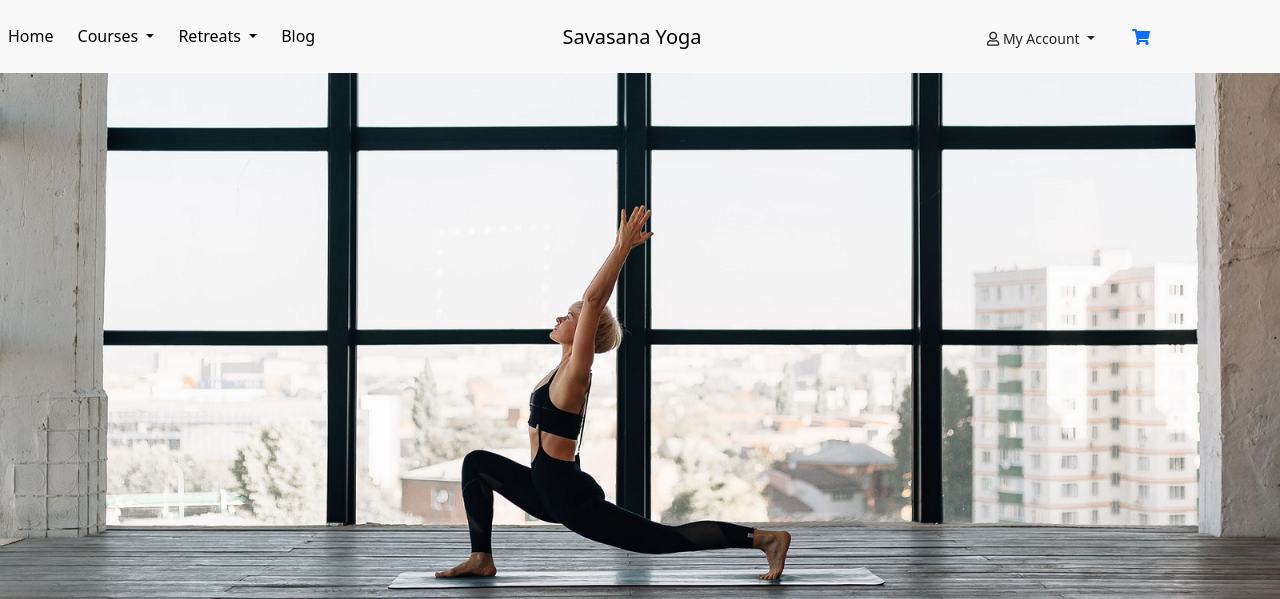
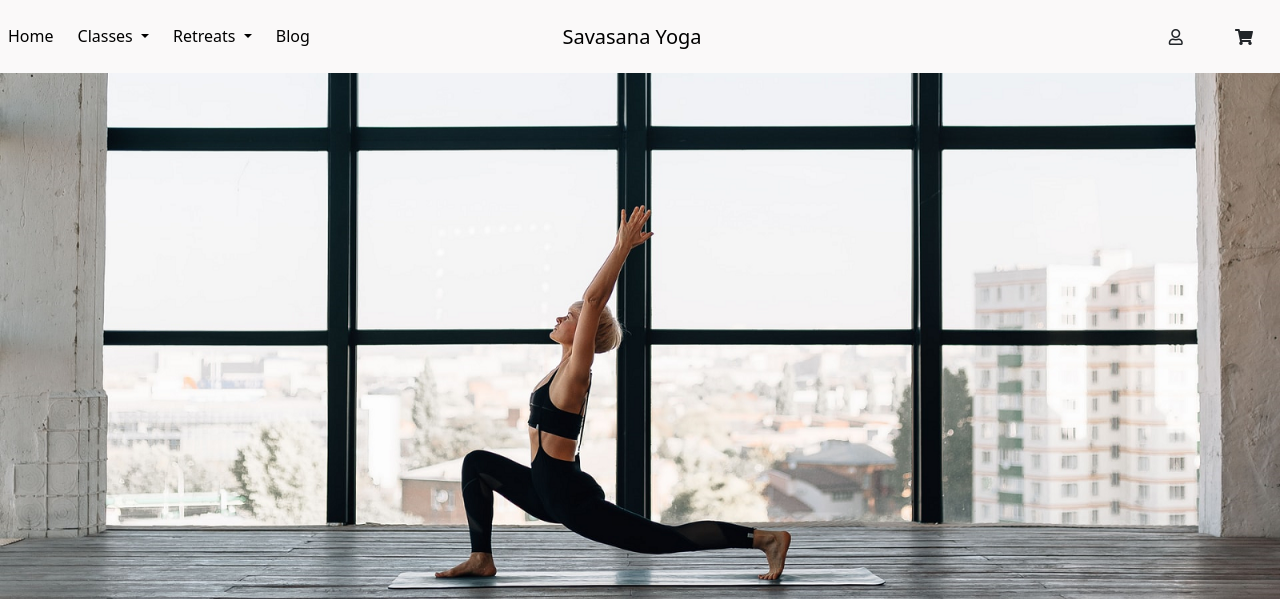
Before and after one commit to Code-Institute-Submissions/savasana_yoga, a Django app: page / in a window 1280 px wide. Shown: the top 599 px of the page. Run offline with Django 3.2, Linux system fonts and the light colour scheme; some libraries are stand-ins or nearby versions.

Commit message:
Change navbar content, style icon padding and remove unused divs

```diff
--- a/static/css/base.css
+++ b/static/css/base.css
@@ -30,6 +30,7 @@ html {
     justify-content: center;
     height: 1.5rem;
     width: 1.5rem;
+    color: #212529;
 }
 
 .logo-font {
--- a/templates/base.html
+++ b/templates/base.html
@@ -35,7 +35,7 @@
     <title>Savasana Yoga {% block extra_title %}{% endblock %}</title>
     </head>
             <header class="container-fluid fixed-top">
-                <div id="topnav" class="row py-2 navbar-custom">
+                <div id="topnav" class="row py-2 navbar-custom ">
                     <div class="col-12 col-lg-3 my-auto py-auto">
                         <nav class="navbar navbar-expand-lg bg-transparent w-100">
                             <button class="navbar-toggler" type="button" data-bs-toggle="collapse" data-bs-target="#main-nav" aria-controls="main-nav" aria-expanded="false" aria-label="Toggle navigation">
@@ -45,21 +45,22 @@
                             {% include 'includes/main_nav.html' %}
                       </nav>
                     </div>
-                    <div class="col-12 col-lg-6 my-auto my-auto py-lg-0 text-center">
-                        <a href="{% url 'home' %}" class="nav-link navbar-brand d-none d-lg-block">
+                    <div class="col-12 col-lg-6 my-auto my-auto py-lg-0 text-center d-none d-lg-block">
+                        <a href="{% url 'home' %}" class="nav-link navbar-brand ">
                             Savasana Yoga
                         </a>
                     </div>
                     <div class="col-12 col-lg-3 my-auto py-auto py-lg-0 d-none d-lg-block">
-                        <ul class="list-inline list-unstyled my-auto py-auto">
-                            <li class="list-inline-item dropdown">
-                                <button class="btn btn-sm profile-btn dropdown-toggle" type="button"
-                                id="dropdownProfileBtn" data-bs-toggle="dropdown" aria-expanded="false">
-                                    <i class="far fa-user"></i> My Account
-                                </button>
+                        <ul class="list-inline list-unstyled my-auto py-auto float-end me-2">
 
 
-                                <div class="dropdown-menu border-0" aria-labelledby="dropdownProfileBtn">
+                            <li class="list-inline-item dropdown">
+                            <a href="#" class="nav-link  " id="user-profile" data-bs-toggle="dropdown" aria-haspopup="true" aria-expanded="false">
+                                <div class="text-center icon">
+                                    <i class="far fa-user"></i>
+                                </div>
+                            </a>
+                                <div class="dropdown-menu border-0" aria-labelledby="user-profile">
                                             {% if request.user.is_authenticated %}
                                                 {% if request.user.is_superuser %}
                                                     <a href="" class="dropdown-item">Product Management</a>
@@ -72,12 +73,10 @@
                                             {% endif %}
                                 </div>
                             </li>
-                            </li>
                             <li class="list-inline-item">
                                     <a class="nav-link" href="">
-                                        <div class="text-center">
-                                            <div><i class="fas fa-shopping-cart"></i></div>
-
+                                        <div class="text-center icon">
+                                            <i class="fas fa-shopping-cart"></i>
                                         </div>
                                     </a>
                             </li>
--- a/templates/includes/main_nav.html
+++ b/templates/includes/main_nav.html
@@ -5,12 +5,12 @@
       </li>
       <li class="nav-item dropdown me-2">
         <a class="nav-link dropdown-toggle" href="#" id="navbarCourseDropdown" role="button" data-bs-toggle="dropdown" aria-expanded="false">
-          Courses
+          Classes
         </a>
         <ul class="dropdown-menu" aria-labelledby="navbarCourseDropdown">
-          <li><a class="dropdown-item" href="#">Beginner Courses</a></li>
-          <li><a class="dropdown-item" href="#">Intermediate Courses</a></li>
-          <li><a class="dropdown-item" href="#">Advanced Courses</a></li>
+          <li><a class="dropdown-item" href="#">Beginner Classes</a></li>
+          <li><a class="dropdown-item" href="#">Intermediate Classes</a></li>
+          <li><a class="dropdown-item" href="#">Advanced Classes</a></li>
           <li><a class="dropdown-item" href="#">All Courses</a></li>
         </ul>
       </li>
@@ -19,9 +19,8 @@
           Retreats
         </a>
         <ul class="dropdown-menu" aria-labelledby="navbarRetreatDropdown">
-          <li><a class="dropdown-item" href="#">Restorative Yoga Retreats</a></li>
-          <li><a class="dropdown-item" href="#">Vinyasa Yoga Retreats</a></li>
-          <li><a class="dropdown-item" href="#">Ashtanga Yoga Retreats</a></li>
+          <li><a class="dropdown-item" href="#">Meditation Retreats</a></li>
+          <li><a class="dropdown-item" href="#">Yoga Retreats</a></li>
           <li><a class="dropdown-item" href="#">All Retreats</a></li>
         </ul>
       </li>
```
Lines whose indentation alone changed are shown as unchanged.
